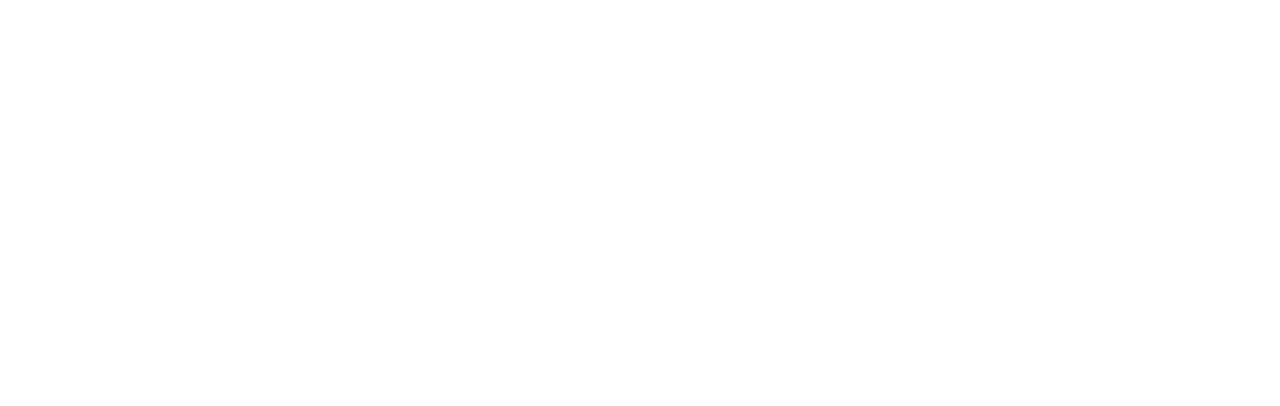
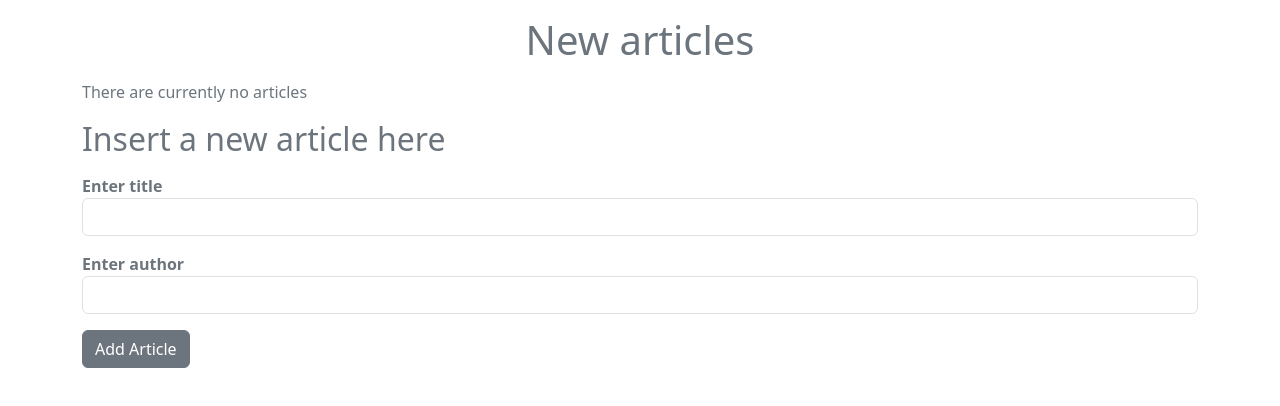
Before and after one commit to veronicamagnanimi/react-form-multifield, a React (Vite) app: page / in a window 1280 px wide. Shown: the top 406 px of the page. Built offline with nearby package versions, Linux system fonts and the light colour scheme.

Commit message:
feat: restart last exercise

```diff
--- a/src/App.jsx
+++ b/src/App.jsx
@@ -1,9 +1,73 @@
+import {useState} from "react";
+
 function App() {
+
+  const [activeArticles, setActiveArticles] = useState([]);
+  const [articleTitle, setArticleTitle] = useState("");
+  const [articleAuthor, setArticleAuthor] = useState("");
+
+  //FUNZIONE EVENTO BOTTONE
+  const handleArticlesForm = (event) => {
+    event.preventDefault()
+
+  //CONTROLLO SUL BOTTONE
+  if (articleTitle !== "" && articleAuthor !== "") {
+    const newArticle = {
+      id: Date.now(),
+      title: articleTitle,
+      author: articleAuthor
+    };
+    const newArray = [...activeArticles, newArticle];
+
+    setActiveArticles(newArray)
+
+    setArticleTitle("");
+    setArticleAuthor("");
+  }
+ };
+
+ // FUNZIONE RIMUOVI ARTICOLO
+  const removeElem = (removeArticle) => {
+    const secondArray = activeArticles.filter((curItem) => curItem.id !== removeArticle.id)
+    setActiveArticles(secondArray)
+  }
 
 
   return (
     <>
+      <div className="container">
+        <h2 className="text-center text-secondary my-3 fs-1">New articles</h2>
+        {activeArticles.length > 0 ? (
+          <div>
+            {
+              activeArticles.map((curItem) => (<div key={curItem.id}>
+                <h4>{curItem.title}</h4>
+                <p>{curItem.author}</p>
+                <button onClick={() => {removeElem(curItem)}}>🗑️</button>
+              </div>
+              ))
+            }
+          </div>
+        ) : (
+          <p className="text-secondary">There are currently no articles</p>
+        )
+        }
 
+        <h2 className="text-secondary mb-3">Insert a new article here</h2>
+        <form action="" onSubmit={handleArticlesForm}>
+          <div className="mb-3">
+            <label htmlFor="title" className="text-secondary"><strong>Enter title</strong></label>
+            <input className="form-control" id="title" type="text" value={articleTitle} onChange={(event) => {setArticleTitle(event.target.value)}} />
+          </div>
+
+          <div>
+            <label htmlFor="author" className="text-secondary"><strong>Enter author</strong></label>
+            <input type="text" id="author" className="form-control" value={articleAuthor}
+              onChange={(event) => {setArticleAuthor(event.target.value)}}/>
+          </div>
+          <button type="submit" className="btn btn-secondary mt-3">Add Article</button>
+        </form>
+      </div>
     </>
   )
 }
```
